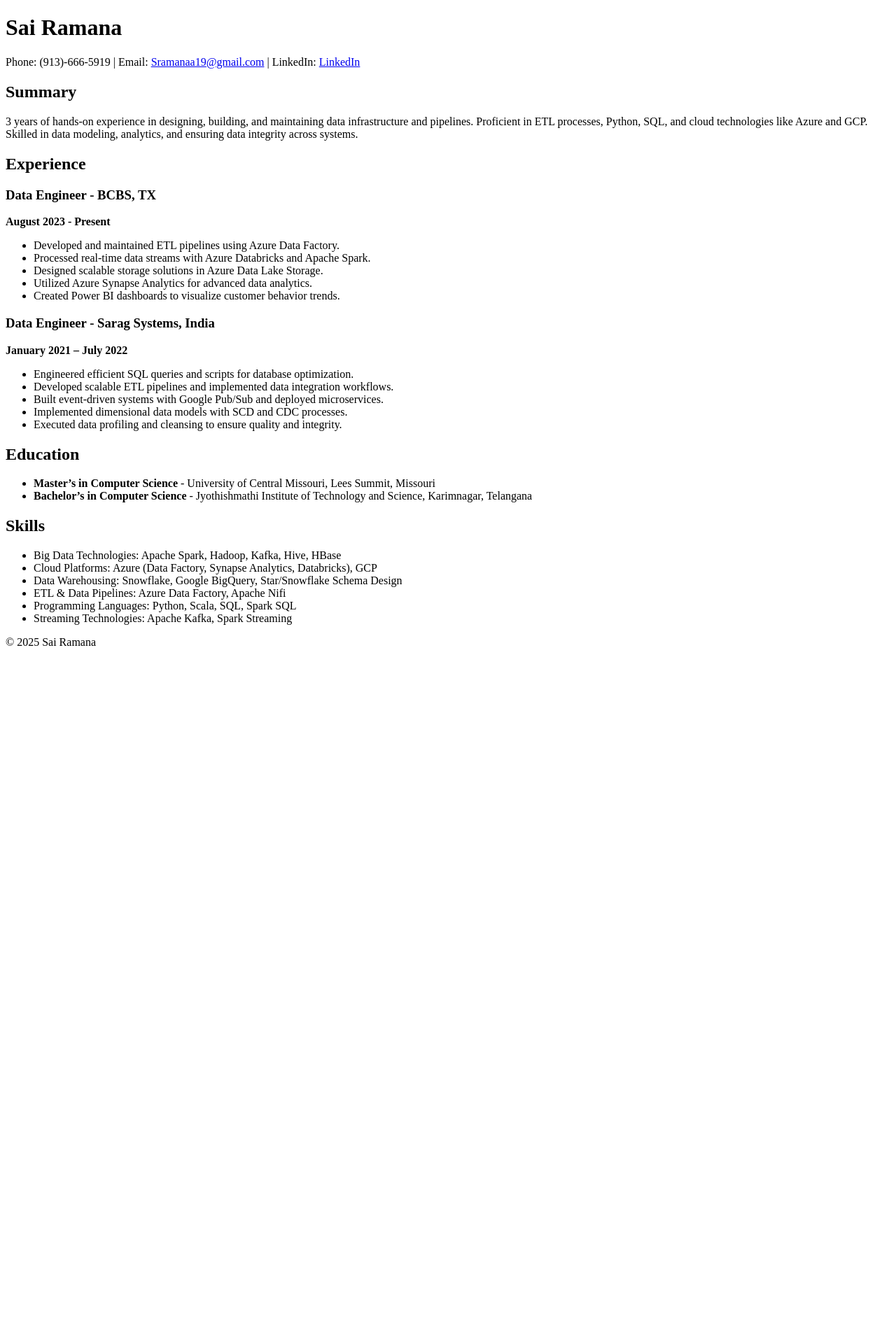
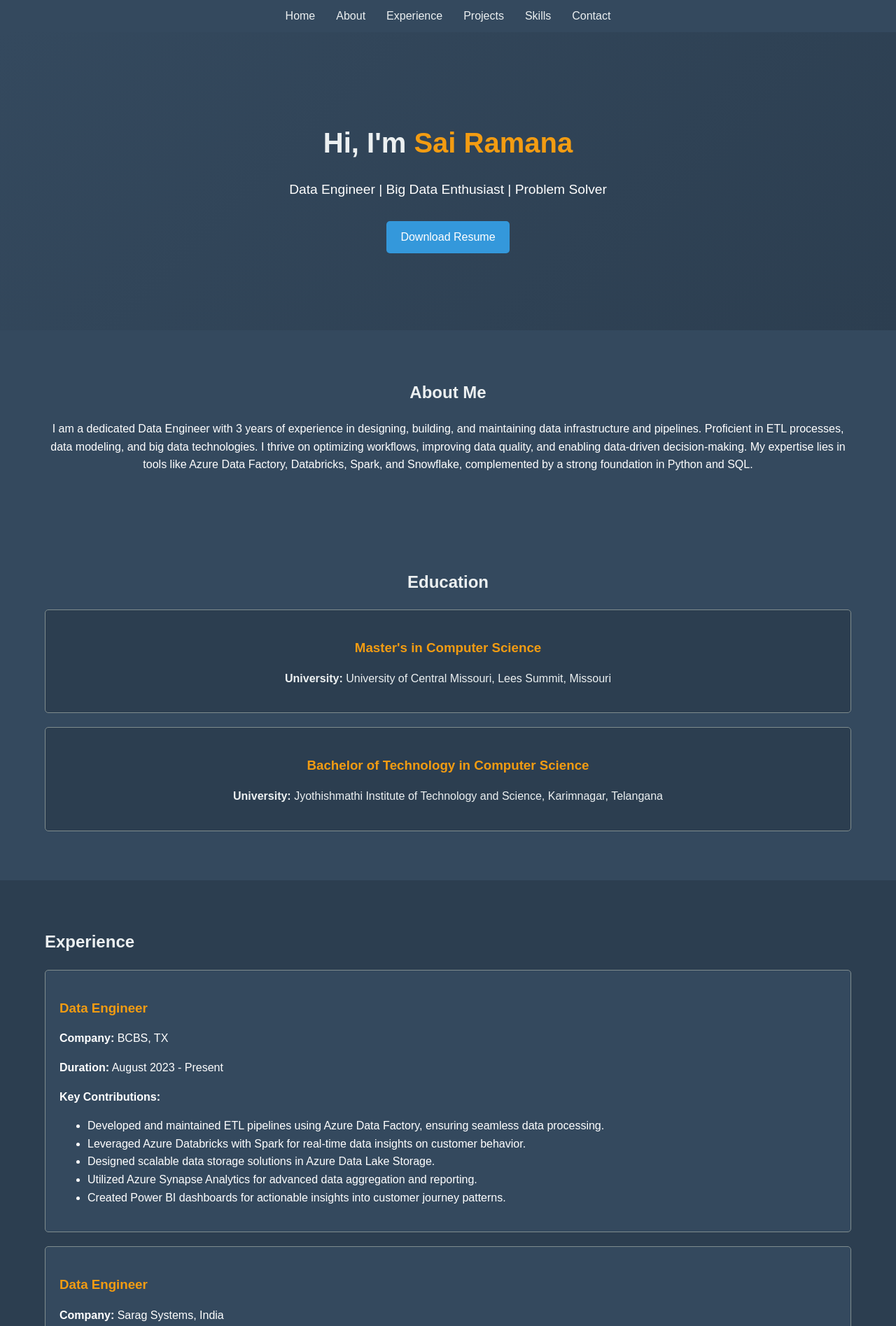
Before and after one commit to Ramanvodnala/Portfolio, a plain HTML site: page index.html in a window 1280 px wide. Shown: the top 1895 px of the page at 70% size. Before the commit the page ends 943 px from the top, so only its background shows below. Drawn offline with Linux system fonts and the light colour scheme.

Commit message:
Update index.html

```diff
--- a/index.html
+++ b/index.html
@@ -1,88 +1,143 @@
 <!DOCTYPE html>
 <html lang="en">
-
 <head>
     <meta charset="UTF-8">
     <meta name="viewport" content="width=device-width, initial-scale=1.0">
-    <title>Sai Ramana - Data Engineer</title>
-    <link rel="stylesheet" href="assets/css/style.css">
-    <link href="https://fonts.googleapis.com/css?family=Poppins:300,400,500,600,700" rel="stylesheet">
+    <title>Portfolio - Sai Ramana</title>
+    <link rel="stylesheet" href="styles.css">
 </head>
+<body>
+    <!-- Navigation Menu -->
+    <nav>
+        <ul>
+            <li><a href="#hero">Home</a></li>
+            <li><a href="#about">About</a></li>
+            <li><a href="#experience">Experience</a></li>
+            <li><a href="#projects">Projects</a></li>
+            <li><a href="#skills">Skills</a></li>
+            <li><a href="#contact">Contact</a></li>
+        </ul>
+    </nav>
 
-<body>
-    <header>
+    <!-- Hero Section -->
+    <header id="hero">
         <div class="container">
-            <h1>Sai Ramana</h1>
-            <p>Phone: (913)-666-5919 | Email: <a href="mailto:Sramanaa19@gmail.com">Sramanaa19@gmail.com</a> | LinkedIn: <a href="http://www.linkedin.com">LinkedIn</a></p>
+            <h1>Hi, I'm <span>Sai Ramana</span></h1>
+            <p>Data Engineer | Big Data Enthusiast | Problem Solver</p>
+            <div class="cta-buttons">
+                <a href="Resume.pdf" class="btn">Download Resume</a>
+            </div>
         </div>
     </header>
 
-    <section id="summary">
+    <!-- About Me Section -->
+    <section id="about">
         <div class="container">
-            <h2>Summary</h2>
-            <p>3 years of hands-on experience in designing, building, and maintaining data infrastructure and pipelines. Proficient in ETL processes, Python, SQL, and cloud technologies like Azure and GCP. Skilled in data modeling, analytics, and ensuring data integrity across systems.</p>
-        </div>
-    </section>
-
-    <section id="experience">
-        <div class="container">
-            <h2>Experience</h2>
-
-            <div class="job">
-                <h3>Data Engineer - BCBS, TX</h3>
-                <p><strong>August 2023 - Present</strong></p>
-                <ul>
-                    <li>Developed and maintained ETL pipelines using Azure Data Factory.</li>
-                    <li>Processed real-time data streams with Azure Databricks and Apache Spark.</li>
-                    <li>Designed scalable storage solutions in Azure Data Lake Storage.</li>
-                    <li>Utilized Azure Synapse Analytics for advanced data analytics.</li>
-                    <li>Created Power BI dashboards to visualize customer behavior trends.</li>
-                </ul>
-            </div>
-
-            <div class="job">
-                <h3>Data Engineer - Sarag Systems, India</h3>
-                <p><strong>January 2021 – July 2022</strong></p>
-                <ul>
-                    <li>Engineered efficient SQL queries and scripts for database optimization.</li>
-                    <li>Developed scalable ETL pipelines and implemented data integration workflows.</li>
-                    <li>Built event-driven systems with Google Pub/Sub and deployed microservices.</li>
-                    <li>Implemented dimensional data models with SCD and CDC processes.</li>
-                    <li>Executed data profiling and cleansing to ensure quality and integrity.</li>
-                </ul>
+            <h2>About Me</h2>
+            <div class="about-content">
+                <p>
+                    I am a dedicated Data Engineer with 3 years of experience in designing, building, and maintaining data infrastructure and pipelines. Proficient in ETL processes, data modeling, and big data technologies. I thrive on optimizing workflows, improving data quality, and enabling data-driven decision-making. My expertise lies in tools like Azure Data Factory, Databricks, Spark, and Snowflake, complemented by a strong foundation in Python and SQL.
+                </p>
             </div>
         </div>
     </section>
 
+    <!-- Education Section -->
     <section id="education">
         <div class="container">
             <h2>Education</h2>
-            <ul>
-                <li><strong>Master’s in Computer Science</strong> - University of Central Missouri, Lees Summit, Missouri</li>
-                <li><strong>Bachelor’s in Computer Science</strong> - Jyothishmathi Institute of Technology and Science, Karimnagar, Telangana</li>
-            </ul>
+            <div class="education-item">
+                <h3>Master's in Computer Science</h3>
+                <p><strong>University:</strong> University of Central Missouri, Lees Summit, Missouri</p>
+            </div>
+            <div class="education-item">
+                <h3>Bachelor of Technology in Computer Science</h3>
+                <p><strong>University:</strong> Jyothishmathi Institute of Technology and Science, Karimnagar, Telangana</p>
+            </div>
         </div>
     </section>
 
+    <!-- Experience Section -->
+    <section id="experience">
+        <div class="container">
+            <h2>Experience</h2>
+            <div class="experience-item">
+                <h3>Data Engineer</h3>
+                <p><strong>Company:</strong> BCBS, TX</p>
+                <p><strong>Duration:</strong> August 2023 - Present</p>
+                <p><strong>Key Contributions:</strong>
+                    <ul>
+                        <li>Developed and maintained ETL pipelines using Azure Data Factory, ensuring seamless data processing.</li>
+                        <li>Leveraged Azure Databricks with Spark for real-time data insights on customer behavior.</li>
+                        <li>Designed scalable data storage solutions in Azure Data Lake Storage.</li>
+                        <li>Utilized Azure Synapse Analytics for advanced data aggregation and reporting.</li>
+                        <li>Created Power BI dashboards for actionable insights into customer journey patterns.</li>
+                    </ul>
+                </p>
+            </div>
+            <div class="experience-item">
+                <h3>Data Engineer</h3>
+                <p><strong>Company:</strong> Sarag Systems, India</p>
+                <p><strong>Duration:</strong> January 2021 - July 2022</p>
+                <p><strong>Key Contributions:</strong>
+                    <ul>
+                        <li>Developed and optimized SQL queries for complex database operations.</li>
+                        <li>Engineered scalable ETL pipelines and workflows using Apache Kafka, Hive, and Spark.</li>
+                        <li>Designed and implemented star and snowflake schema data models.</li>
+                        <li>Executed data cleansing operations using Python and SQL to ensure data integrity.</li>
+                    </ul>
+                </p>
+            </div>
+        </div>
+    </section>
+
+    <!-- Projects Section -->
+    <section id="projects">
+        <div class="container">
+            <h2>Projects</h2>
+            <p>Please visit my LinkedIn profile for detailed project descriptions:</p>
+            <a href="http://www.linkedin.com" class="btn">View LinkedIn</a>
+        </div>
+    </section>
+
+    <!-- Skills Section -->
     <section id="skills">
         <div class="container">
             <h2>Skills</h2>
-            <ul>
-                <li>Big Data Technologies: Apache Spark, Hadoop, Kafka, Hive, HBase</li>
-                <li>Cloud Platforms: Azure (Data Factory, Synapse Analytics, Databricks), GCP</li>
-                <li>Data Warehousing: Snowflake, Google BigQuery, Star/Snowflake Schema Design</li>
-                <li>ETL & Data Pipelines: Azure Data Factory, Apache Nifi</li>
-                <li>Programming Languages: Python, Scala, SQL, Spark SQL</li>
-                <li>Streaming Technologies: Apache Kafka, Spark Streaming</li>
-            </ul>
+            <div class="skills-grid">
+                <div class="skill">Azure Data Factory</div>
+                <div class="skill">Databricks</div>
+                <div class="skill">Python</div>
+                <div class="skill">SQL</div>
+                <div class="skill">Apache Spark</div>
+                <div class="skill">Snowflake</div>
+                <div class="skill">Data Modeling</div>
+                <div class="skill">Power BI</div>
+            </div>
         </div>
     </section>
 
+    <!-- Contact Section -->
+    <section id="contact">
+        <div class="container">
+            <h2>Contact</h2>
+            <div class="contact-item">
+                <p><strong>Phone:</strong> (913)-666-5919</p>
+            </div>
+            <div class="contact-item">
+                <p><strong>Email:</strong> <a href="mailto:Sramanaa19@gmail.com">Sramanaa19@gmail.com</a></p>
+            </div>
+            <div class="contact-item">
+                <p><strong>LinkedIn:</strong> <a href="http://www.linkedin.com">Sai Ramana</a></p>
+            </div>
+        </div>
+    </section>
+
+    <!-- Footer -->
     <footer>
         <div class="container">
-            <p>&copy; 2025 Sai Ramana </p>
+            <p>&copy; Sai Ramana. All rights reserved.</p>
         </div>
     </footer>
 </body>
-
 </html>
```
